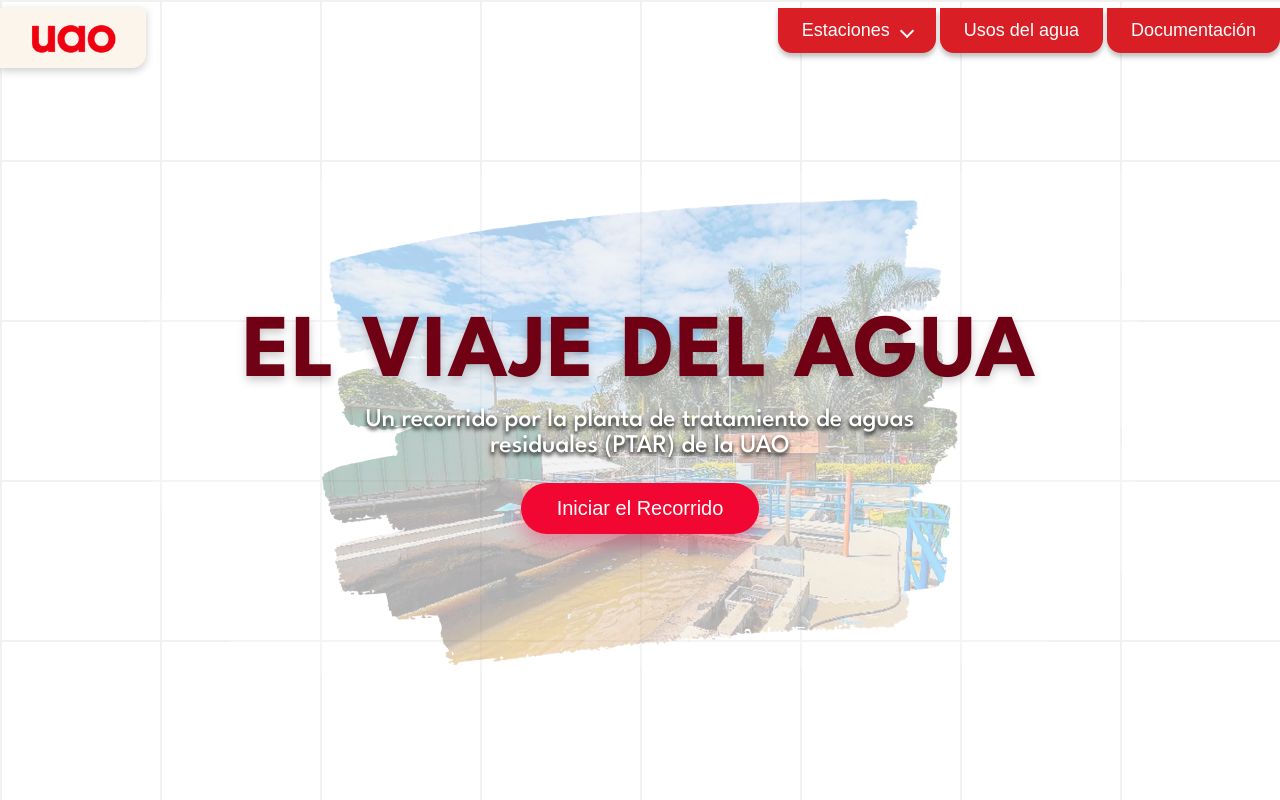
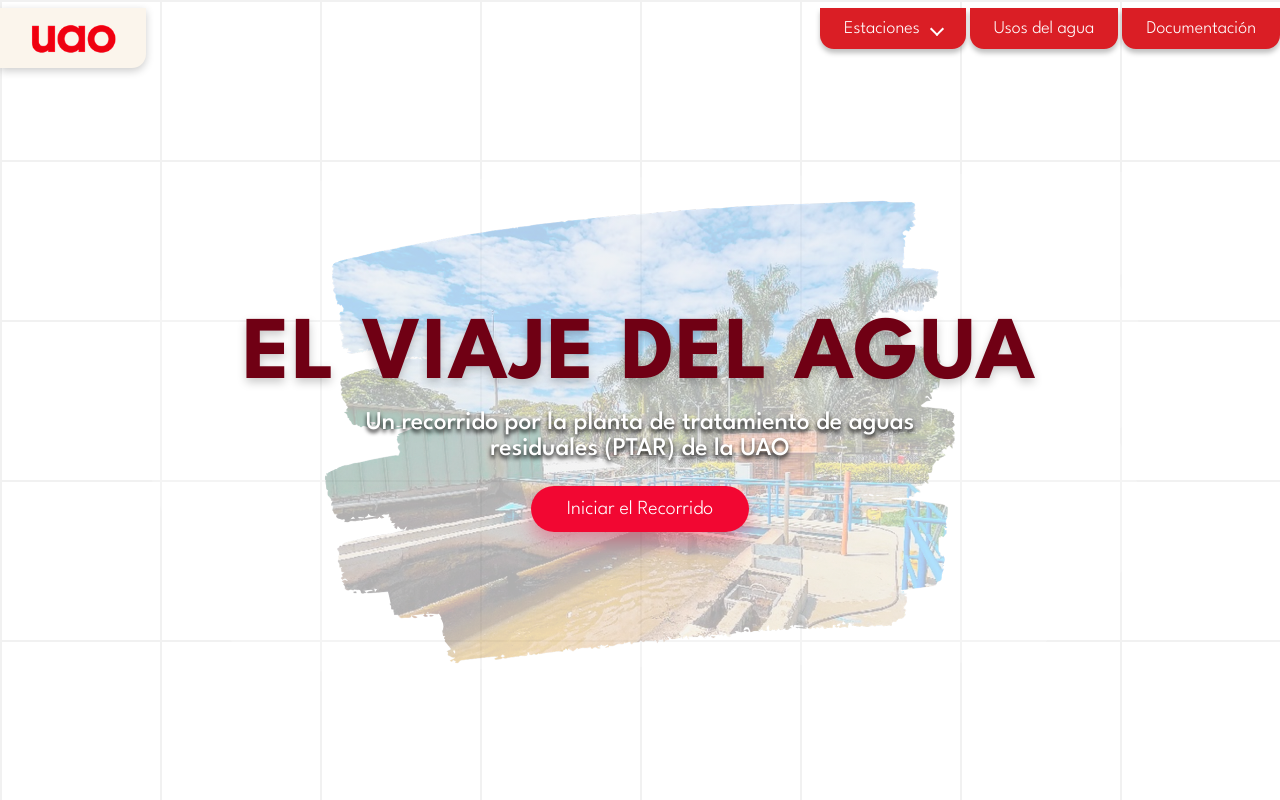
Before and after one commit to vbg03/PTAR_WEB, a React (Vite) app in the folder PTAR_WEB/: page / in a window 1280 px wide. Built offline with nearby package versions, Linux system fonts and the light colour scheme.

Commit message:
creando carpeta inicio

```diff
--- a/PTAR_WEB/src/App.css
+++ b/PTAR_WEB/src/App.css
@@ -67,10 +67,11 @@
   background: linear-gradient(180deg, #F20732 0%, #F20732 100%);
   color: #ffffff;
   border: none;
+  font-family: inherit;
   border-radius: 999px;
   padding: 14px 36px;
   font-size: 20px;
-  font-weight: 200;
+  font-weight: 300;
   cursor: pointer;
   box-shadow: 0 10px 20px rgba(230, 0, 45, 0.35);
 }
--- a/PTAR_WEB/src/components/Header/header.css
+++ b/PTAR_WEB/src/components/Header/header.css
@@ -46,8 +46,8 @@
   border-radius: 0 0 14px 14px;
   padding: 12px 24px;
   font-size: 18px;
-  font-weight: 200;
-
+  font-weight: 300;
+  font-family: inherit;
   cursor: pointer;
   box-shadow: 0 4px 5px rgba(0, 0, 0, 0.252);
   display: inline-flex;
@@ -87,12 +87,13 @@
   top: 52px;
   left: 0;
   background: #ffffff;
-  border-radius: 12px;
+  border-radius: 9px;
   box-shadow: 0 12px 24px rgba(0, 0, 0, 0.2);
   padding: 12px 10px;
   display: grid;
+  font-family: inherit;
   gap: 8px;
-  min-width: 220px;
+  min-width: 200px;
   opacity: 0;
   pointer-events: none;
   transform: translateY(-8px);
@@ -104,7 +105,7 @@
   border: none;
   border-radius: 8px;
   padding: 8px 12px;
-  font-size: 14px;
+  font-size: 15px;
   color: #821010;
   text-align: left;
   cursor: pointer;
```
Also changed, not shown: PTAR_WEB/src/components/Inicio/inicio.css (added), PTAR_WEB/src/components/Inicio/inicio.jsx (added).
